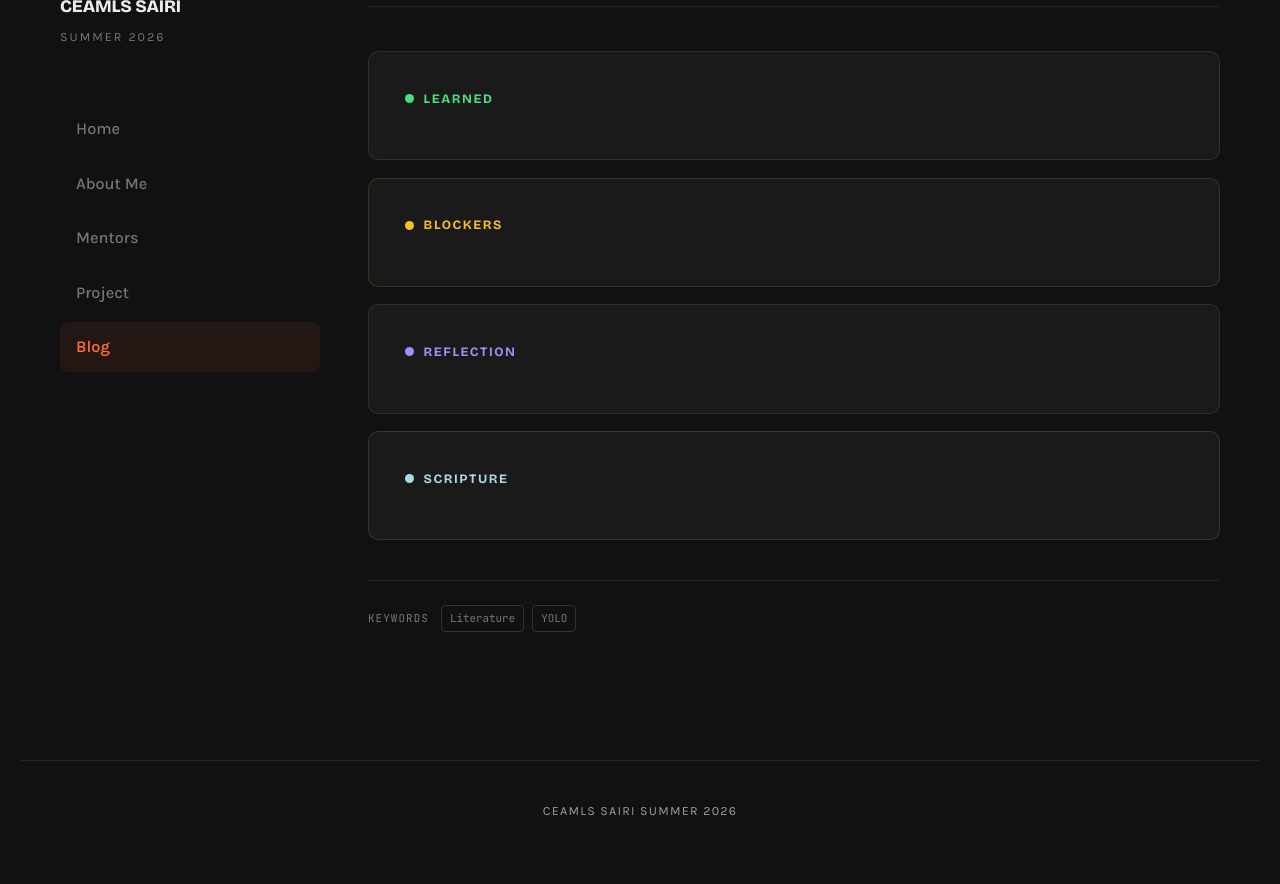
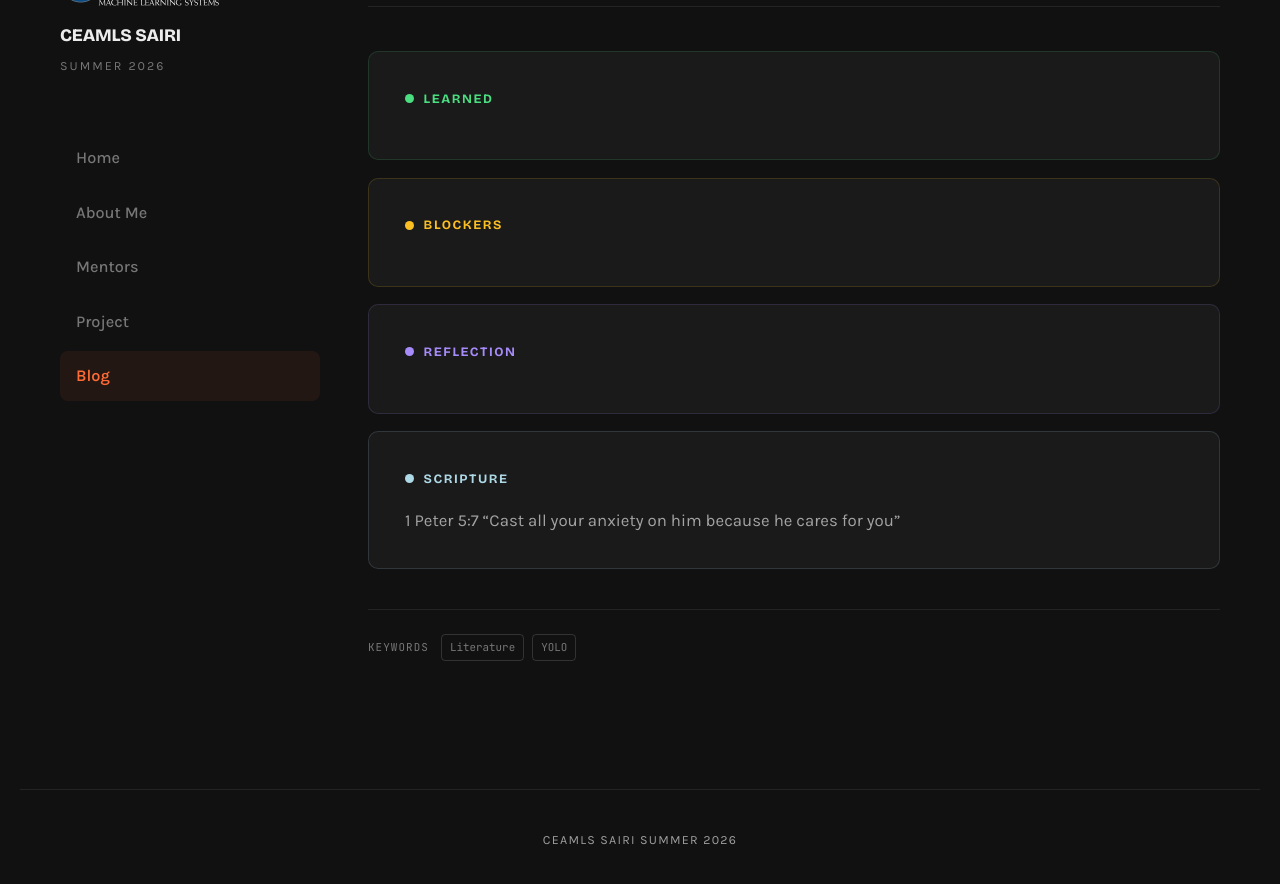
Before and after one commit to JoaqSnow/joaqsnowceamls26.github.io, a Jekyll site: the page built from _posts/2026-06-01-day-5.md, in a window 1280 px wide and 900 px high, scrolled down 275 px. Shown: the top 884 px of the window. Built offline with Jekyll 4.4.1, drawn with Linux system fonts in a browser that asks for light colours.

Commit message:
Update 2026-06-01-day-5.md

```diff
--- a/_posts/2026-06-01-day-5.md
+++ b/_posts/2026-06-01-day-5.md
@@ -17,6 +17,6 @@ reflection: |
 
 
 daily_scripture: |
-
+  1 Peter 5:7 "Cast all your anxiety on him because he cares for you"
 
 ---
```
